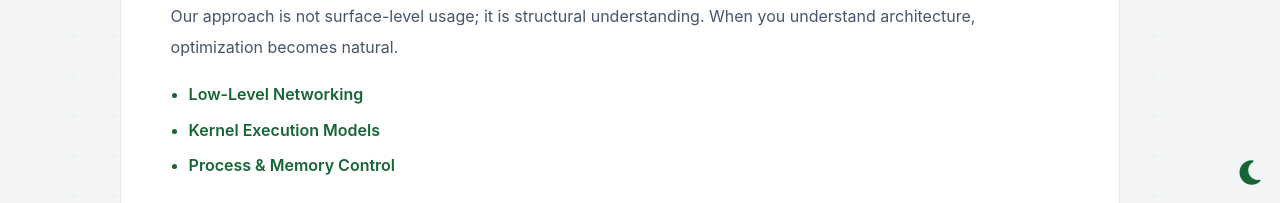
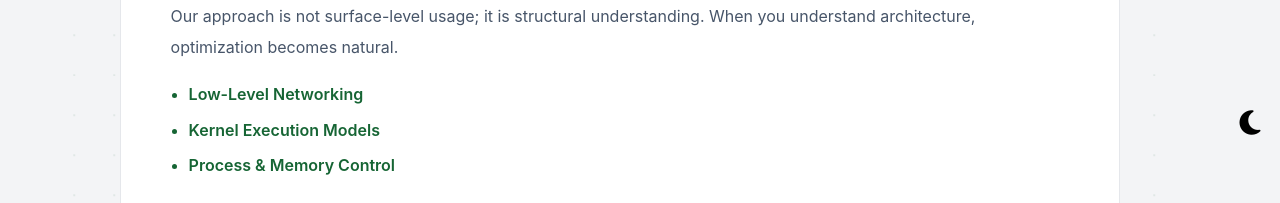
Before and after one commit to HimanshuTyagiJi/TyagiCore, a Jekyll site: the page built from index.html, in a window 1280 px wide and 1400 px high, scrolled down 547 px. Shown: the part 1197-1400 px from the top of the window. Built offline with Jekyll 4.4.1, drawn with Linux system fonts in a browser that asks for light colours; the list of posts is cut into pages by our own code.

Commit message:
Update style.css

```diff
--- a/assets/css/style.css
+++ b/assets/css/style.css
@@ -698,7 +698,7 @@ svg {
 
  .theme-wheel {
   position: fixed;
-  bottom: 30px;
+  bottom: 80px;
   right: 30px;
 
 
@@ -721,7 +721,7 @@ svg {
 .moon-icon, .sun-icon { position: absolute; transition: 0.5s; }
 
 /* Light Mode state */
-.moon-icon { color: #166534; opacity: 1; transform: scale(1); }
+.moon-icon { color: #000000; opacity: 1; transform: scale(1); }
 .sun-icon { color: #fbbf24; opacity: 0; transform: scale(0) rotate(-180deg); }
 
 /* Dark Mode state changes */
```
